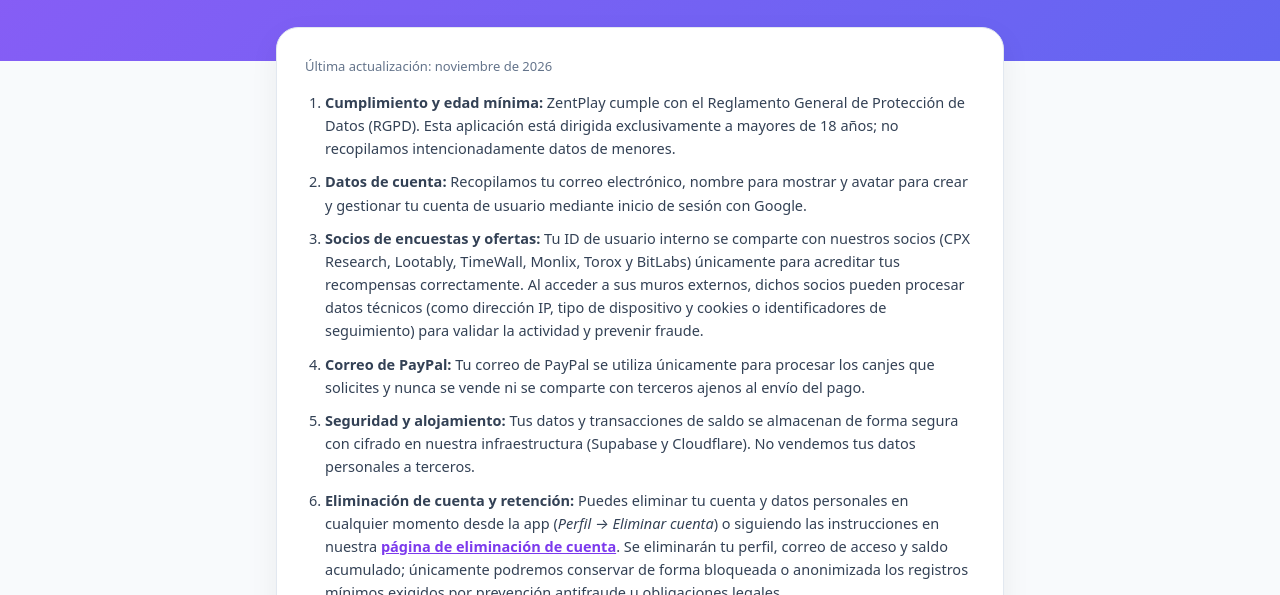
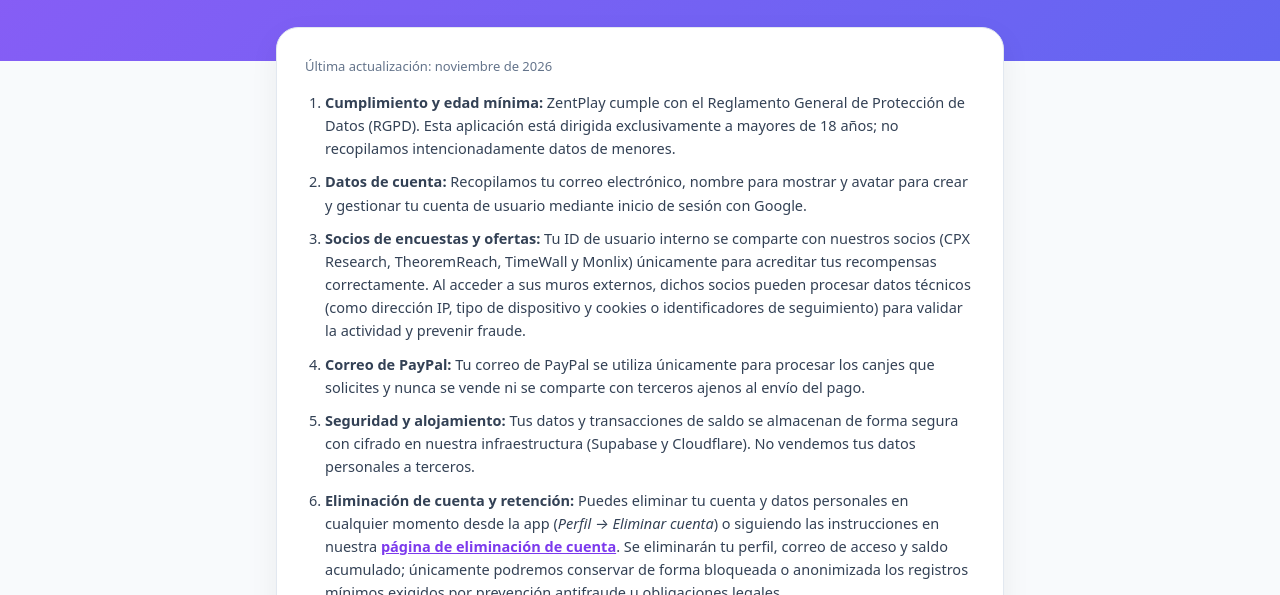
Before and after one commit to photosdisney7-coder/ZentPlay-web, a plain HTML site: page privacy.html in a window 1280 px wide. Shown: the part 205-800 px from the top of the page. Drawn offline with Linux system fonts and the light colour scheme.

Commit message:
Update privacy.html

```diff
--- a/privacy.html
+++ b/privacy.html
@@ -19,7 +19,7 @@
       <ol>
         <li><strong>Cumplimiento y edad mínima:</strong> ZentPlay cumple con el Reglamento General de Protección de Datos (RGPD). Esta aplicación está dirigida exclusivamente a mayores de 18 años; no recopilamos intencionadamente datos de menores.</li>
         <li><strong>Datos de cuenta:</strong> Recopilamos tu correo electrónico, nombre para mostrar y avatar para crear y gestionar tu cuenta de usuario mediante inicio de sesión con Google.</li>
-        <li><strong>Socios de encuestas y ofertas:</strong> Tu ID de usuario interno se comparte con nuestros socios (CPX Research, Lootably, TimeWall, Monlix, Torox y BitLabs) únicamente para acreditar tus recompensas correctamente. Al acceder a sus muros externos, dichos socios pueden procesar datos técnicos (como dirección IP, tipo de dispositivo y cookies o identificadores de seguimiento) para validar la actividad y prevenir fraude.</li>
+        <li><strong>Socios de encuestas y ofertas:</strong> Tu ID de usuario interno se comparte con nuestros socios (CPX Research, TheoremReach, TimeWall y Monlix) únicamente para acreditar tus recompensas correctamente. Al acceder a sus muros externos, dichos socios pueden procesar datos técnicos (como dirección IP, tipo de dispositivo y cookies o identificadores de seguimiento) para validar la actividad y prevenir fraude.</li>
         <li><strong>Correo de PayPal:</strong> Tu correo de PayPal se utiliza únicamente para procesar los canjes que solicites y nunca se vende ni se comparte con terceros ajenos al envío del pago.</li>
         <li><strong>Seguridad y alojamiento:</strong> Tus datos y transacciones de saldo se almacenan de forma segura con cifrado en nuestra infraestructura (Supabase y Cloudflare). No vendemos tus datos personales a terceros.</li>
         <li><strong>Eliminación de cuenta y retención:</strong> Puedes eliminar tu cuenta y datos personales en cualquier momento desde la app (<em>Perfil → Eliminar cuenta</em>) o siguiendo las instrucciones en nuestra <a href="delete-account.html" style="color: #7c3aed; font-weight: 600;">página de eliminación de cuenta</a>. Se eliminarán tu perfil, correo de acceso y saldo acumulado; únicamente podremos conservar de forma bloqueada o anonimizada los registros mínimos exigidos por prevención antifraude u obligaciones legales.</li>
```
